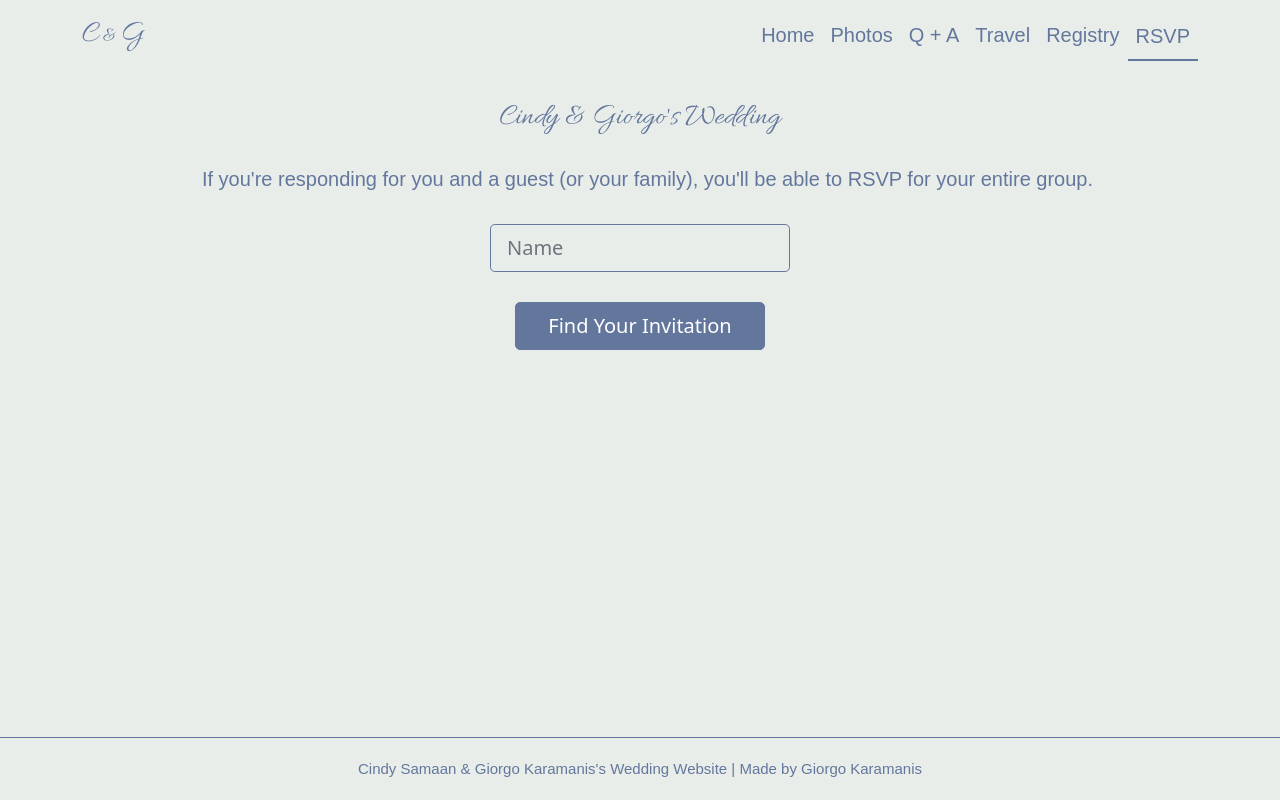
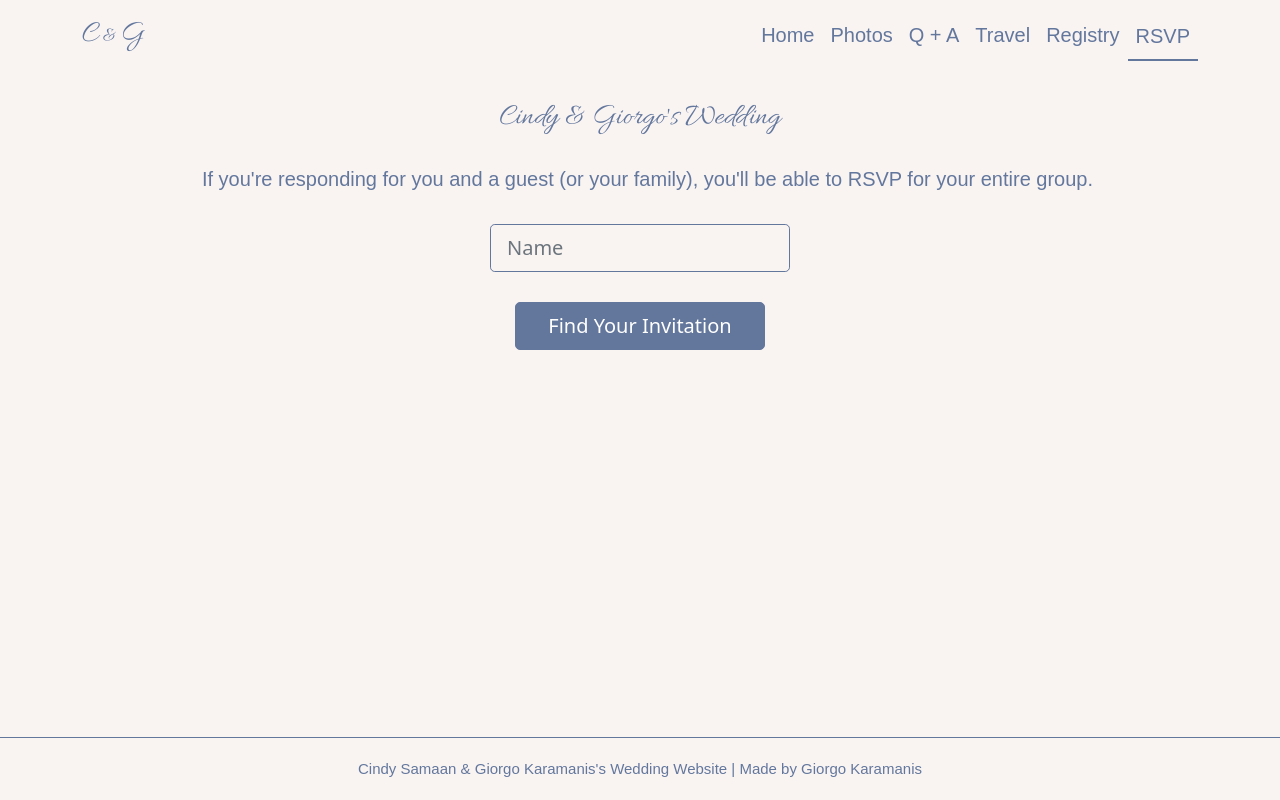
Before and after one commit to gkaramanis1/wedding, a Flask app: page /find-invitation in a window 1280 px wide. Run offline with Flask 3, Linux system fonts and the light colour scheme; some libraries are stand-ins or nearby versions.

Commit message:
changed background

```diff
--- a/wedding/static/main.css
+++ b/wedding/static/main.css
@@ -15,7 +15,7 @@
         left: 0;
         right: 0;
         z-index: 1000;
-  background-color: #e9edea;
+  background-color: #F9F4F2;
 }
 
 .site-header .navbar-nav .nav-link {
@@ -49,6 +49,7 @@
   width: 100%;
   background-color: rgba(99, 119, 157, 1);
   left: 0;
+  height: 1.4px;
 }
 
 .site-header .navbar-nav .nav-item.active {
@@ -61,7 +62,7 @@
 
 .footer {
     margin-top: auto;
-    background-color: #e9edea;
+    background-color: #F9F4F2;
     margin-bottom: 0;
     border-top: 1px solid #63779D;
 }
--- a/wedding/templates/find_invitation.html
+++ b/wedding/templates/find_invitation.html
@@ -13,7 +13,7 @@
          {% endif %}
     {% endwith %}
 
-<body style="background-color: #e9edea">
+<body style="background-color: #F9F4F2">
     <h2 style="margin-top: 100px; text-align: center; font-family: Quicksand; font-size: 30px; color: #63779D; font-family: 'Allura', cursive;">Cindy & Giorgo's Wedding</h2>
     <div style="font-size: 16px;
     font-family: 'Corbel', sans-serif;
@@ -31,7 +31,7 @@
     <form action="/find-invitation" method="POST" class="form-group text-center" onsubmit="return validateForm()" novalidate>
       <div class="input-group d-flex justify-content-center">
         <div style="max-width: 300px;">
-          <input type="text" id="name-search" name="name-search" placeholder="Name" class="form-control form-control-lg" required style="background-color: #e9edea; border-color: #63779D;">
+          <input type="text" id="name-search" name="name-search" placeholder="Name" class="form-control form-control-lg" required style="background-color: #F9F4F2; border-color: #63779D;">
         </div>
       </div>
       <div class="input-group">
--- a/wedding/templates/home.html
+++ b/wedding/templates/home.html
@@ -2,7 +2,7 @@
 {% block content %}
 <style>
     body {
-      background-color: #e9edea;
+      background-color: #F9F4F2;
     }
 
     h1 {
--- a/wedding/templates/questions.html
+++ b/wedding/templates/questions.html
@@ -18,7 +18,7 @@
     }
 </style>
 
-<body style="background-color: #e9edea">
+<body style="background-color: #F9F4F2">
   <div class="container-fluid" style="padding: 100px;">
       <div class="row justify-content-center">
           <div class="col-md-8">
--- a/wedding/templates/registry.html
+++ b/wedding/templates/registry.html
@@ -18,7 +18,7 @@
     }
 </style>
 
-<body style="background-color: #e9edea;">
+<body style="background-color: #F9F4F2;">
 
     <div class="slide-up" style="max-width: 375px;
     margin: 0 auto;
--- a/wedding/templates/rsvp.html
+++ b/wedding/templates/rsvp.html
@@ -1,7 +1,7 @@
 {% extends "layout.html" %}
 {% block content %}
 
-<body style="background-color: #e9edea;">
+<body style="background-color: #F9F4F2;">
 <h2 style="margin-top: 100px; text-align: center; color: #63779D; font-family: 'Allura', cursive;">Wedding Day</h2>
 <h6 style="text-align: center; color: #63779D; font-family: 'Quicksand';margin-bottom: 30px;">at 2:00 PM</h4>
 <form action="/submit-rsvp" method="POST" class="form-group text-center mx-auto">
--- a/wedding/templates/schedule.html
+++ b/wedding/templates/schedule.html
@@ -2,7 +2,7 @@
 {% block content %}
 <style>
     body {
-      background-color: #e9edea;
+      background-color: #F9F4F2;
     }
 
     h1 {
--- a/wedding/templates/travel.html
+++ b/wedding/templates/travel.html
@@ -17,7 +17,7 @@
     }
 </style>
 
-<body style="background-color: #e9edea;">
+<body style="background-color: #F9F4F2;">
   <div class="travel"
     style="
       display: flex;
```
